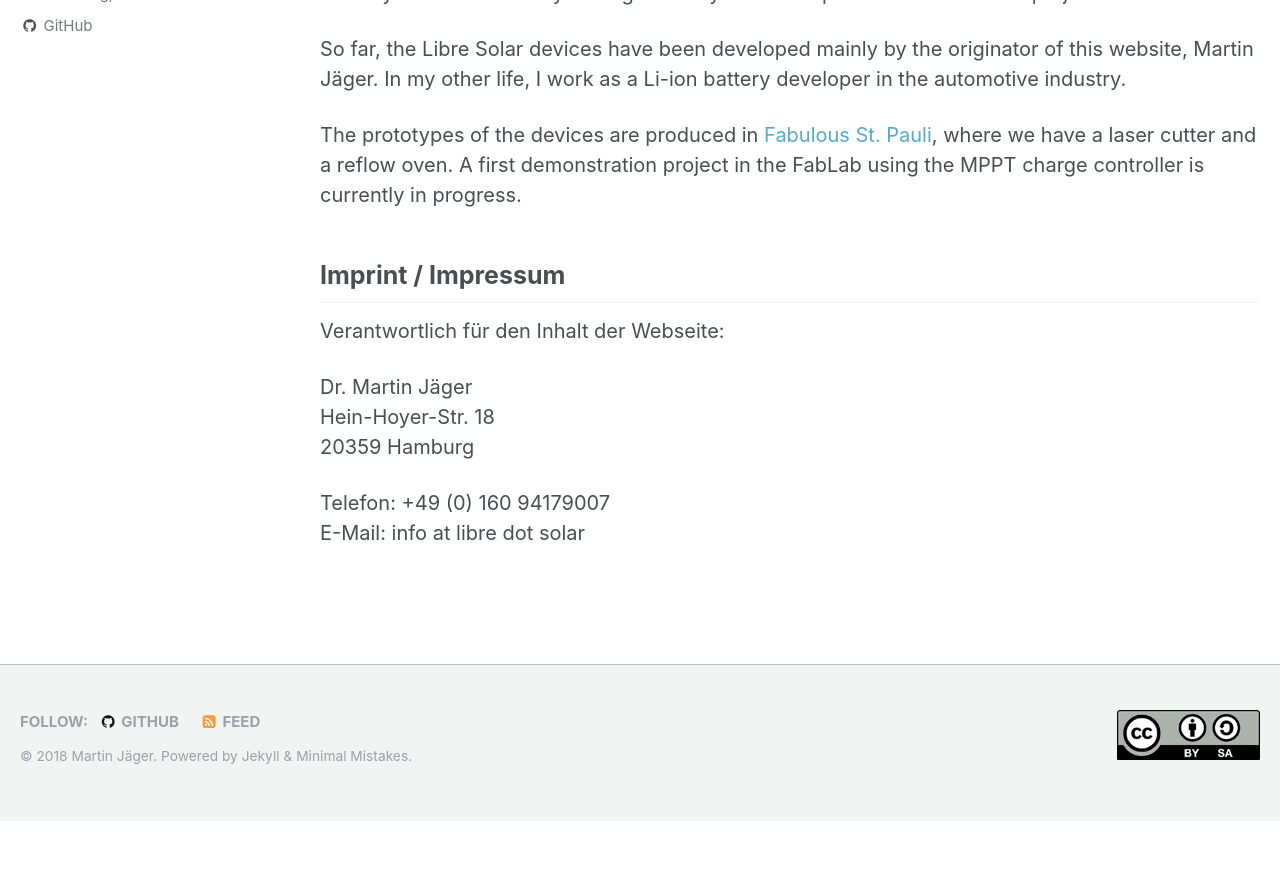
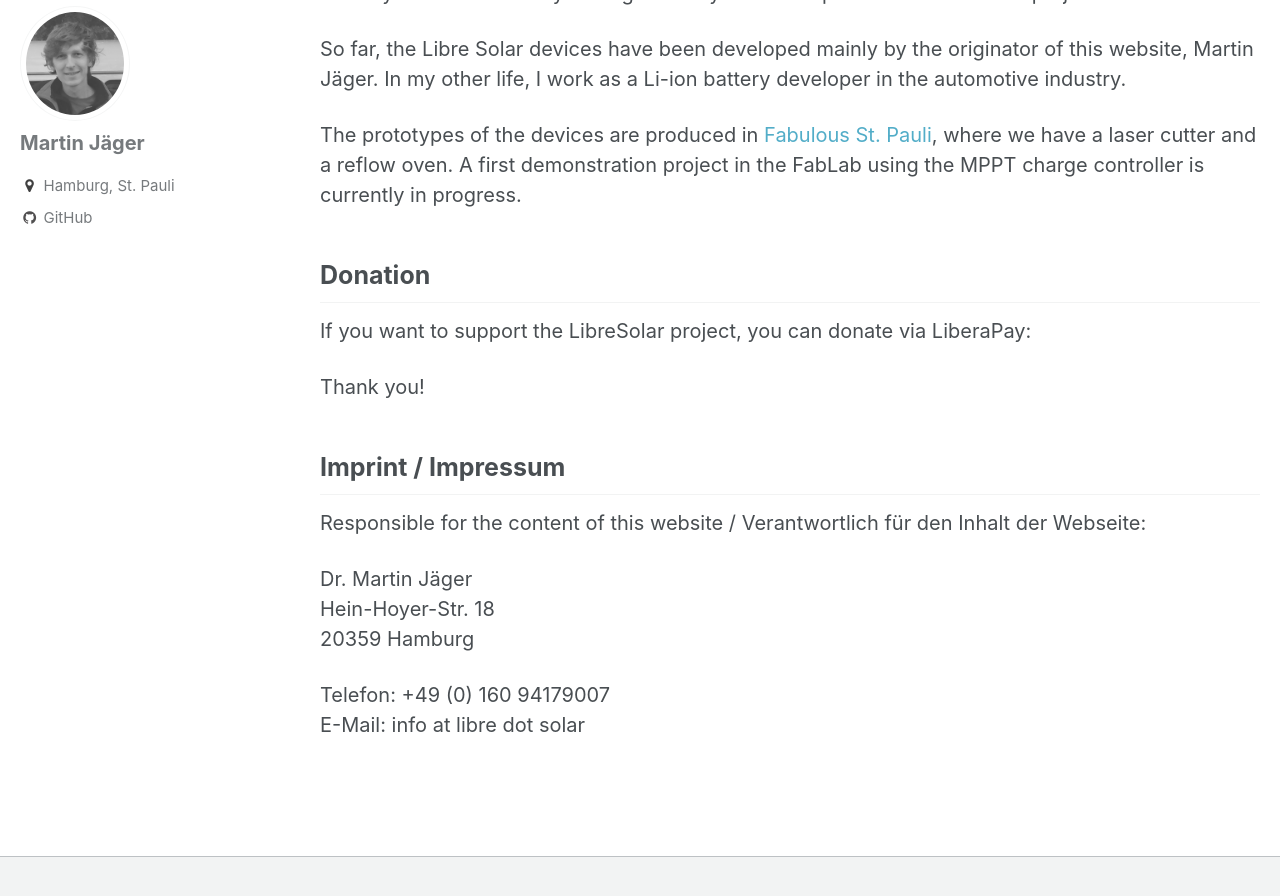
Before and after one commit to LibreSolar/libresolar.github.io, a Jekyll site: the page built from _pages/about.md, in a window 1280 px wide and 900 px high, scrolled down 456 px. Shown: the top 896 px of the window. Built offline with Jekyll 4.4.1, drawn with Linux system fonts in a browser that asks for light colours; a script that is not in the unit is left out; before the commit the page ends 1277 px from its top, so only the background shows below that.

Commit message:
Donation link added.

```diff
--- a/_pages/about.md
+++ b/_pages/about.md
@@ -13,10 +13,18 @@
 
 The prototypes of the devices are produced in [Fabulous St. Pauli](http://www.fablab-hamburg.org/), where we have a laser cutter and a reflow oven. A first demonstration project in the FabLab using the MPPT charge controller is currently in progress.
 
+## Donation
+
+If you want to support the LibreSolar project, you can donate via LiberaPay:
+
+<script src="https://liberapay.com/LibreSolar/widgets/button.js"></script>
+<noscript><a href="https://liberapay.com/LibreSolar/donate"><img alt="Donate using Liberapay" src="https://liberapay.com/assets/widgets/donate.svg"></a></noscript>
+
+Thank you!
 
 ## Imprint / Impressum
 
-Verantwortlich für den Inhalt der Webseite:
+Responsible for the content of this website / Verantwortlich für den Inhalt der Webseite:
 
 Dr. Martin Jäger
 Hein-Hoyer-Str. 18
```
